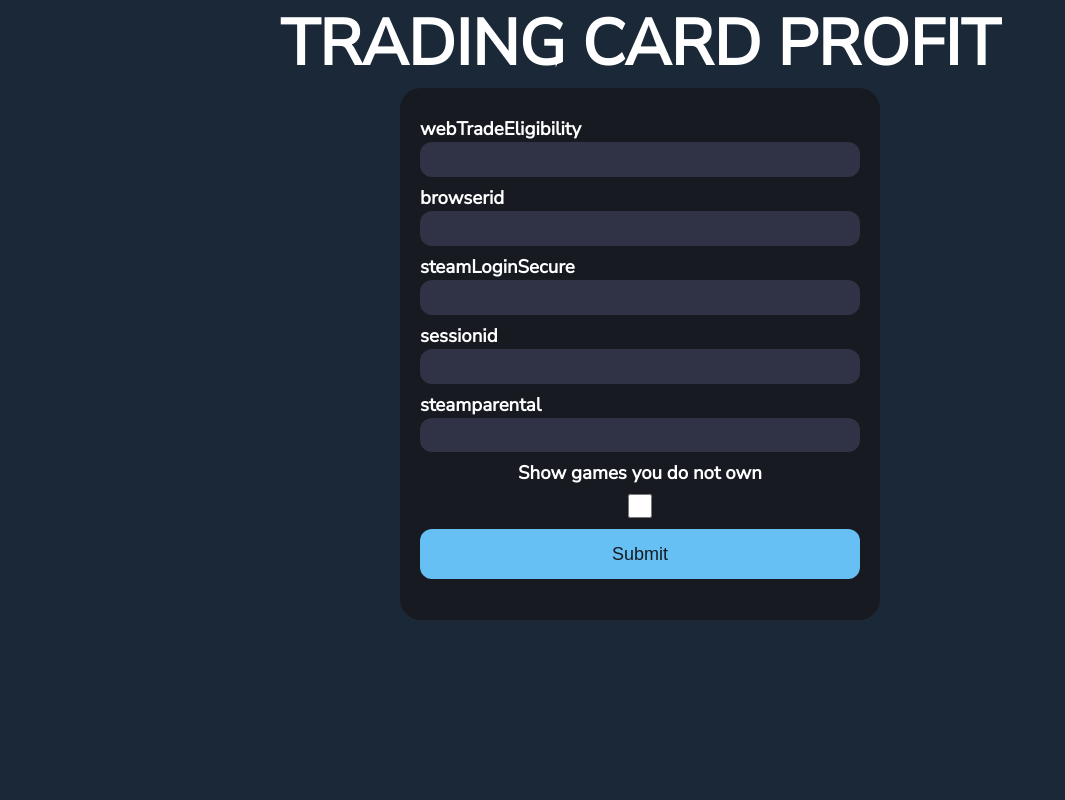
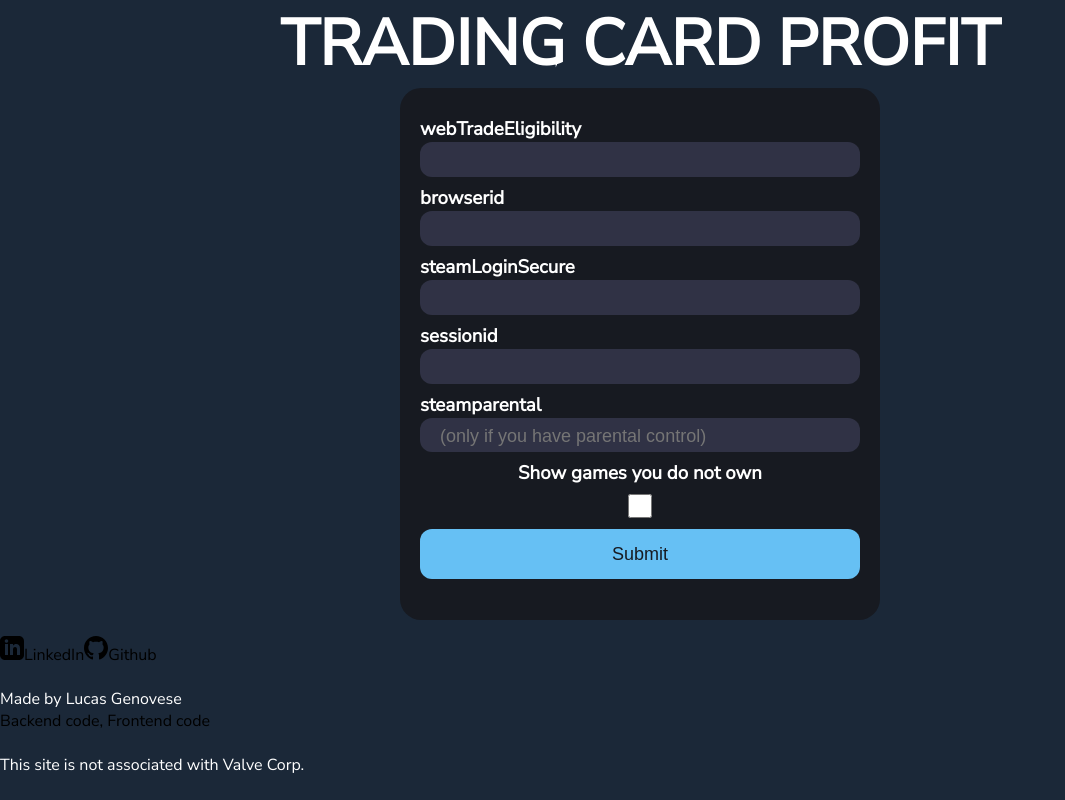
Before and after one commit to LucasGenovese/Steam-profit-webpage, a React (Create React App) app: page / in a window 1280 px wide. Shown: the whole page, without its empty margins (0-1065 px from the left). Built offline with nearby package versions, Linux system fonts and the light colour scheme.

Commit message:
Added footer

```diff
--- a/src/App.js
+++ b/src/App.js
@@ -53,14 +53,11 @@
     }).catch(error => {
       setLoading(false);
       if (error.response){
-        setError('Could not get any games for that input. Try loading your cookies again');
-        console.log('Could not get any games for that input. Try loading your cookies again');
+        setError('Could not get any games for that input. You may not have loaded your cookies correctly or you already own all the games on the list');
       } else if (error.request){
         setError('API is currently down');
-        console.log('API is currently down');
       } else {
-        setError('Unespected error: ', error.message);
-        console.log('Unespected error: ', error.message);
+        setError('Unexpected error: ', error.message);
       }
     })
   }
@@ -77,7 +74,7 @@
         <h3>browserid</h3> <input type="text" name="browserid" onChange={handleChange}/>
         <h3>steamLoginSecure</h3> <input type="text" name="steamLoginSecure" onChange={handleChange}/>
         <h3>sessionid</h3> <input type="text" name="sessionid" onChange={handleChange}/>
-        <h3>steamparental</h3> <input type="text" name="steamparental" onChange={handleChange}/>
+        <h3>steamparental</h3> <input type="text" placeholder='(only if you have parental control)' name="steamparental" onChange={handleChange}/>
         <h3 className='align'>Show games you do not own</h3> <input type="checkbox" onChange={handleCheck}/>
         <button type="submit">Submit</button>
       </form>
@@ -103,6 +100,29 @@
         </tbody>
         {dataList}
       </table> : null}
+
+      <footer className='sticky-footer'>
+
+        <div className='colum-1'>
+          <a className='footer-link' href="https://www.linkedin.com/in/lucas-genovese">
+          <svg xmlns="http://www.w3.org/2000/svg" width="24" height="24" viewBox="0 0 24 24"><path d="M19 0h-14c-2.761 0-5 2.239-5 5v14c0 2.761 2.239 5 5 5h14c2.762 0 5-2.239 5-5v-14c0-2.761-2.238-5-5-5zm-11 19h-3v-11h3v11zm-1.5-12.268c-.966 0-1.75-.79-1.75-1.764s.784-1.764 1.75-1.764 1.75.79 1.75 1.764-.783 1.764-1.75 1.764zm13.5 12.268h-3v-5.604c0-3.368-4-3.113-4 0v5.604h-3v-11h3v1.765c1.396-2.586 7-2.777 7 2.476v6.759z"/>::before</svg>
+            LinkedIn
+          </a>
+
+          <a className='footer-link' href="https://github.com/LucasGenovese">
+          <svg xmlns="http://www.w3.org/2000/svg" width="24" height="24" viewBox="0 0 24 24"><path d="M12 0c-6.626 0-12 5.373-12 12 0 5.302 3.438 9.8 8.207 11.387.599.111.793-.261.793-.577v-2.234c-3.338.726-4.033-1.416-4.033-1.416-.546-1.387-1.333-1.756-1.333-1.756-1.089-.745.083-.729.083-.729 1.205.084 1.839 1.237 1.839 1.237 1.07 1.834 2.807 1.304 3.492.997.107-.775.418-1.305.762-1.604-2.665-.305-5.467-1.334-5.467-5.931 0-1.311.469-2.381 1.236-3.221-.124-.303-.535-1.524.117-3.176 0 0 1.008-.322 3.301 1.23.957-.266 1.983-.399 3.003-.404 1.02.005 2.047.138 3.006.404 2.291-1.552 3.297-1.23 3.297-1.23.653 1.653.242 2.874.118 3.176.77.84 1.235 1.911 1.235 3.221 0 4.609-2.807 5.624-5.479 5.921.43.372.823 1.102.823 2.222v3.293c0 .319.192.694.801.576 4.765-1.589 8.199-6.086 8.199-11.386 0-6.627-5.373-12-12-12z"/></svg>
+            Github
+          </a>
+        </div>
+        <br />
+        Made by Lucas Genovese
+        <br />
+        <a className='footer-link-no-padding' href="https://github.com/LucasGenovese/Steam-API">Backend code,</a>
+        <a className='footer-link-no-padding' href="https://github.com/LucasGenovese/Steam-profit-webpage"> Frontend code</a>
+        <br />
+        <br />
+        This site is not associated with Valve Corp.
+      </footer>
     </div>
   );
 }
```
